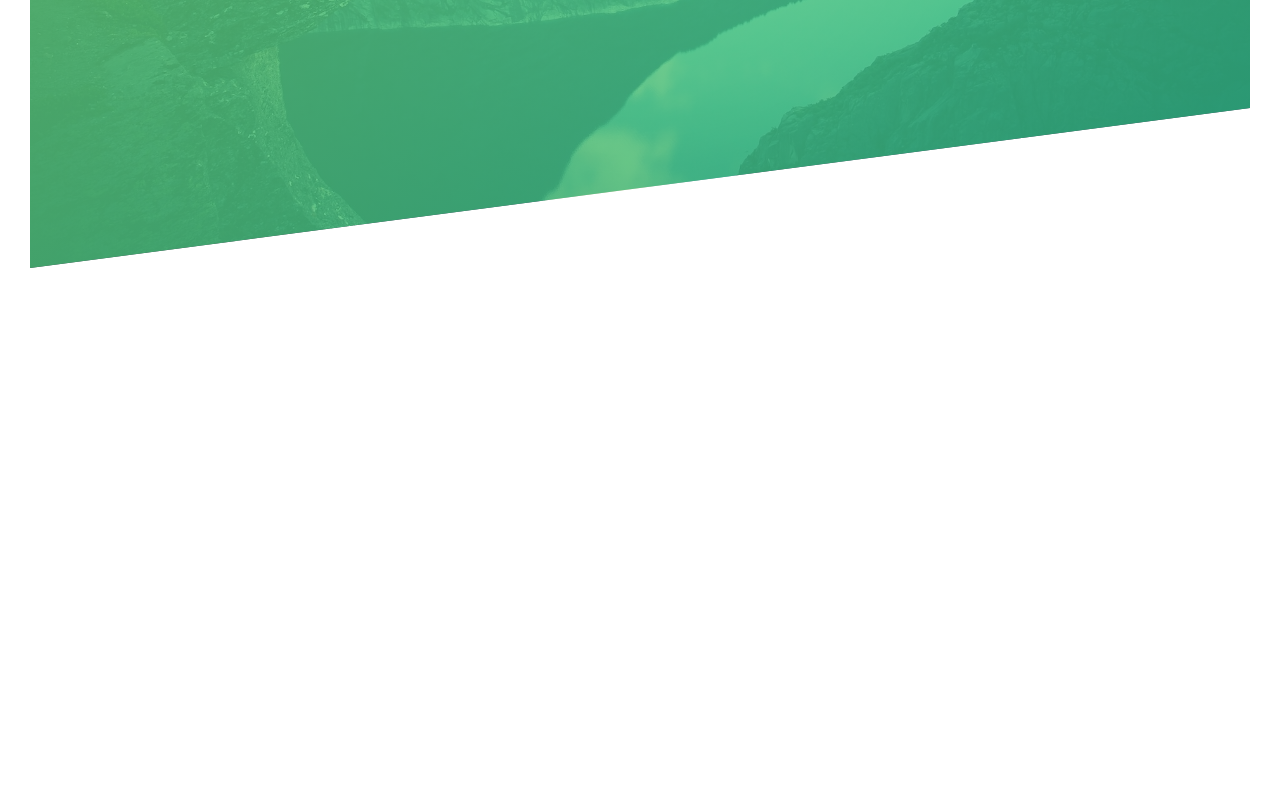
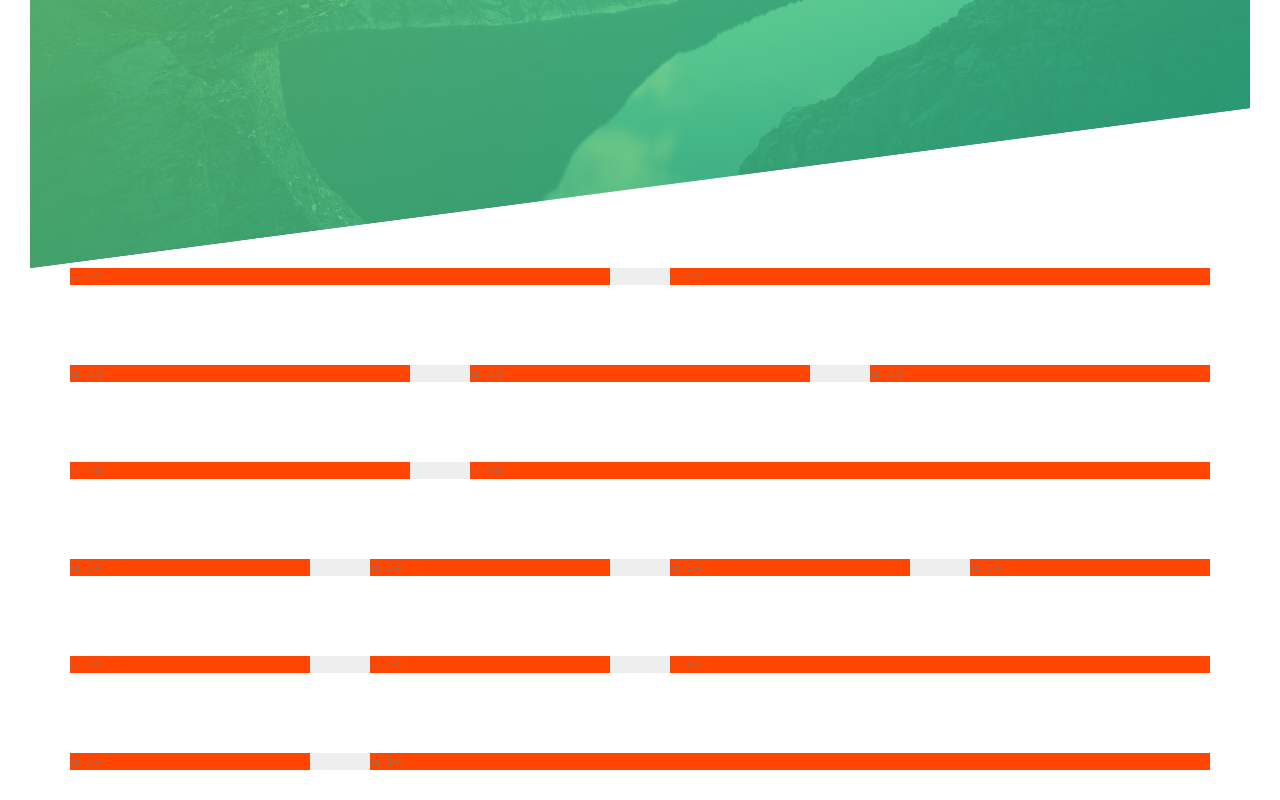
Before and after one commit to anthonyvelazquez/Natour, an Angular app: page / in a window 1280 px wide. Shown: the part 522-1322 px from the top of the page. Before the commit the page ends 820 px from the top, so only its background shows below. Built offline with nearby package versions, Linux system fonts and the light colour scheme.

Commit message:
Created Grid

```diff
--- /dev/null
+++ b/_variables.scss
@@ -0,0 +1,10 @@
+$gutter-vertical: 8rem;
+$gutter-horizontal: 6rem;
+
+@mixin clearfix {
+    &::after {
+        content: "";
+        display: table;
+        clear: both;
+    }
+}
--- a/src/app/app.component.html
+++ b/src/app/app.component.html
@@ -10,3 +10,33 @@
 		<a class="btn btn--white" id="discover-btn" href="#">Discover our tours</a>
   </div>
 </header>
+<section class="grid-test">
+	<div class="row">
+		<div class="col-1-2">col-1-2</div>
+		<div class="col-1-2">col-1-2</div>
+	</div>
+	<div class="row">
+		<div class="col-1-3">col-1-3</div>
+		<div class="col-1-3">col-1-3</div>
+		<div class="col-1-3">col-1-3</div>
+	</div>
+	<div class="row">
+		<div class="col-1-3">col-1-3</div>
+		<div class="col-2-3">col-2-3</div>
+	</div>
+	<div class="row">
+		<div class="col-1-4">col-1-4</div>
+		<div class="col-1-4">col-1-4</div>
+		<div class="col-1-4">col-1-4</div>
+		<div class="col-1-4">col-1-4</div>
+	</div>
+	<div class="row">
+		<div class="col-1-4">col-1-4</div>
+		<div class="col-1-4">col-1-4</div>
+		<div class="col-2-4">col-2-4</div>
+	</div>
+	<div class="row">
+		<div class="col-1-4">col-1-4</div>
+		<div class="col-3-4">col-3-4</div>
+	</div>
+</section>
--- a/src/app/app.component.scss
+++ b/src/app/app.component.scss
@@ -0,0 +1,46 @@
+@import '../../_variables';
+
+.row {
+    max-width: 114rem;
+    background-color: #eee;
+    margin: 0 auto;
+
+    &:not(:last-child) {
+        margin-bottom: $gutter-vertical;
+    }
+
+    [class^="col-"] {
+        background-color: orangered;
+        float: left;
+
+        &:not(:last-child) {
+            margin-right: $gutter-horizontal;
+        }
+    }
+
+    .col-1-2 {
+        width: calc((100% - #{$gutter-horizontal}) / 2);
+    }
+
+    .col-1-3 {
+        width: calc((100% - (#{$gutter-horizontal} * 2)) / 3);
+    }
+
+    .col-2-3 {
+        width: calc((((100% - (#{$gutter-horizontal} * 2)) / 3) * 2) + #{$gutter-horizontal});
+    }
+
+    .col-1-4 {
+        width: calc((100% - (#{$gutter-horizontal}) * 3) / 4);
+    }
+
+    .col-2-4 {
+        width: calc((((100% - (#{$gutter-horizontal} * 3)) / 4) * 2) + #{$gutter-horizontal});
+    }
+
+    .col-3-4 {
+        width: calc((((100% - (#{$gutter-horizontal} * 3)) / 4) * 3) + (#{$gutter-horizontal} *2));
+    }
+
+    @include clearfix;
+}
--- a/src/styles.scss
+++ b/src/styles.scss
@@ -4,6 +4,9 @@ $color-primary-dark: #28b485;
 $color-grey-dark: #777;
 $color-white: #fff;
 $color-black: #000;
+
+$gutter-vertical: 8rem;
+$gutter-horizontal: 6rem;
 
 *, *::before, *::after {
     margin: 0;
```
Lines whose indentation alone changed are shown as unchanged.
